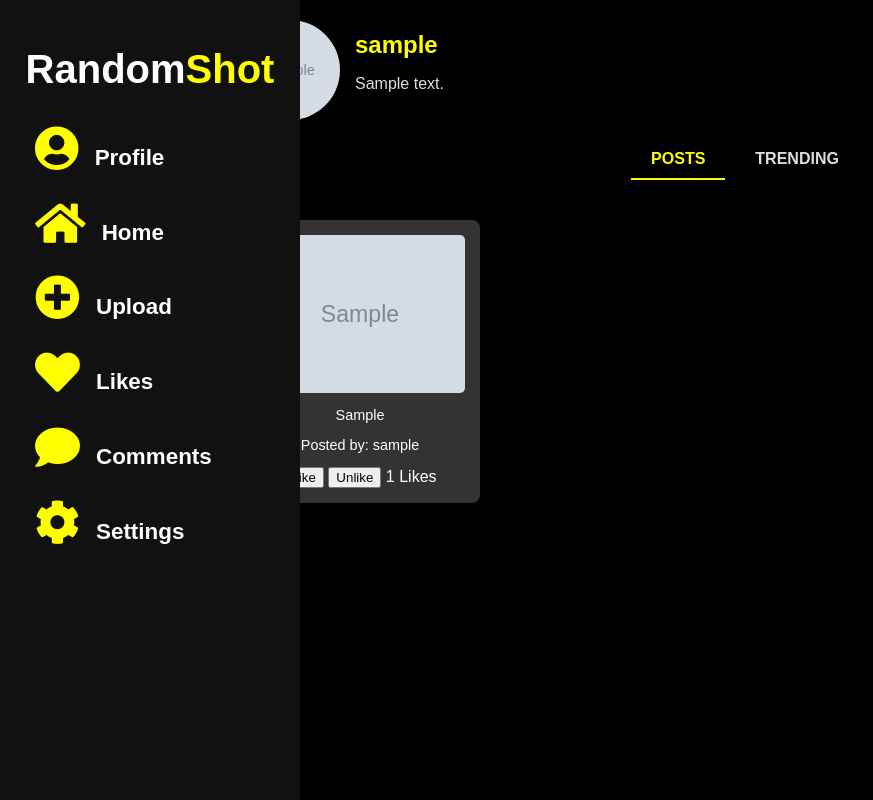
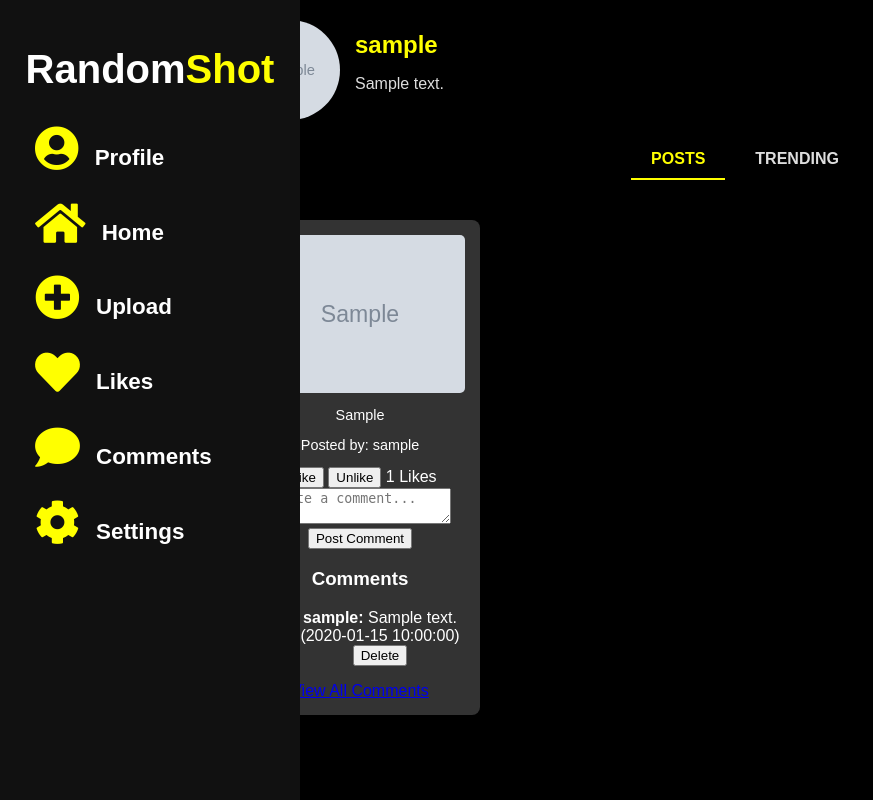
Before and after one commit to hanacoric/DWP-project, a PHP site: page / in a window 1280 px wide. Shown: the whole page, without its empty margins (0-873 px from the left). Run offline with PHP 8.4, Linux system fonts and the light colour scheme; the visitor is signed in with stand-in values (Sample User, id 1); tables that the repository leaves empty or names only in its code hold one stand-in row (values such as "Sample post"); grey boxes marked "Sample" are stand-in pictures; a stand-in replaces the project's code that opens the database connection.

Commit message:
add comments functionality with a delete option and a limit of 3 comments per post

```diff
--- a/public/index.php
+++ b/public/index.php
@@ -16,7 +16,7 @@ $userObj = new User($db);
 $userID = $_SESSION['user_id'];
 $userProfile = $userObj->getUserProfile($userID);
 
-// handle like/unlike actions
+// handle like/unlike actions and add and delete comments
 if ($_SERVER['REQUEST_METHOD'] === 'POST' && isset($_POST['action'], $_POST['post_id'])) {
     $postID = intval($_POST['post_id']);
     $action = $_POST['action'];
@@ -28,6 +28,16 @@ if ($_SERVER['REQUEST_METHOD'] === 'POST' && isset($_POST['action'], $_POST['pos
         } elseif ($action === 'unlike') {
             $stmt = $db->prepare("DELETE FROM Likes WHERE UserID = :userId AND PostID = :postId");
             $stmt->execute([':userId' => $userID, ':postId' => $postID]);
+        }elseif ($action === 'comment') {
+            $comment = trim($_POST['comment']);
+            if (!empty($comment)) {
+                $stmt = $db->prepare("INSERT INTO Comments (UserID, PostID, Comment) VALUES (:userId, :postId, :comment)");
+                $stmt->execute([':userId' => $userID, ':postId' => $postID, ':comment' => $comment]);
+            }
+        } elseif ($action === 'delete_comment') {
+            $commentID = intval($_POST['comment_id']);
+            $stmt = $db->prepare("DELETE FROM Comments WHERE CommentID = :commentId AND UserID = :userId");
+            $stmt->execute([':commentId' => $commentID, ':userId' => $userID]);
         }
     } catch (PDOException $e) {
         echo "Error: " . $e->getMessage();
@@ -52,6 +62,16 @@ function fetchLikeCount($db, $postID) {
     $stmt->execute(['postId' => $postID]);
     return $stmt->fetch(PDO::FETCH_ASSOC)['likeCount'];
 }
+
+// Fetch comments for each post
+function fetchComments($db, $postID, $limit = 5) {
+    $stmt = $db->prepare("SELECT Comments.CommentID, Comments.Comment, Comments.Timestamp, User.Username, Comments.UserID FROM Comments JOIN User ON Comments.UserID = User.UserID WHERE Comments.PostID = :postId ORDER BY Comments.Timestamp ASC LIMIT :commentLimit");
+    $stmt->bindParam(':postId', $postID, PDO::PARAM_INT);
+    $stmt->bindParam(':commentLimit', $limit, PDO::PARAM_INT);
+    $stmt->execute();
+    return $stmt->fetchAll(PDO::FETCH_ASSOC);
+}
+
 ?>
 <!DOCTYPE html>
 <html lang="en">
@@ -93,7 +113,35 @@ function fetchLikeCount($db, $postID) {
                             <button name="action" value="unlike" type="submit">Unlike</button>
                             <span class="like-count"><?php echo fetchLikeCount($db, $post['PostID']); ?> Likes</span>
                         </form>
+                        <form method="POST" class="comment-form">
+                            <input type="hidden" name="post_id" value="<?php echo $post['PostID']; ?>">
+                            <label>
+                                <textarea name="comment" placeholder="Write a comment..." required></textarea>
+                            </label>
+                            <button name="action" value="comment" type="submit">Post Comment</button>
+                        </form>
 
+                        <h3>Comments</h3>
+                        <ul>
+                            <?php
+                            $comments = fetchComments($db, $post['PostID'], 3);
+                            foreach ($comments as $comment): ?>
+                                <li>
+                                    <strong><?php echo htmlspecialchars($comment['Username']); ?>:</strong>
+                                    <?php echo htmlspecialchars($comment['Comment']); ?>
+                                    <span>(<?php echo $comment['Timestamp']; ?>)</span>
+                                    <?php if ($comment['UserID'] == $userID): ?>
+                                        <form method="POST" style="display:inline;">
+                                            <input type="hidden" name="post_id" value="<?php echo $post['PostID']; ?>">
+                                            <input type="hidden" name="comment_id" value="<?php echo $comment['CommentID']; ?>">
+                                            <button name="action" value="delete_comment" type="submit">Delete</button>
+                                        </form>
+                                    <?php endif; ?>
+                                </li>
+                            <?php endforeach; ?>
+                        </ul>
+
+                        <a href="../src/views/comments.php?post_id=<?php echo $post['PostID'];?>">View All Comments</a>
                     </div>
                 <?php endforeach; ?>
             <?php else: ?>
```
Also changed, not shown: src/views/comments.php (added, +38 -0 lines).
